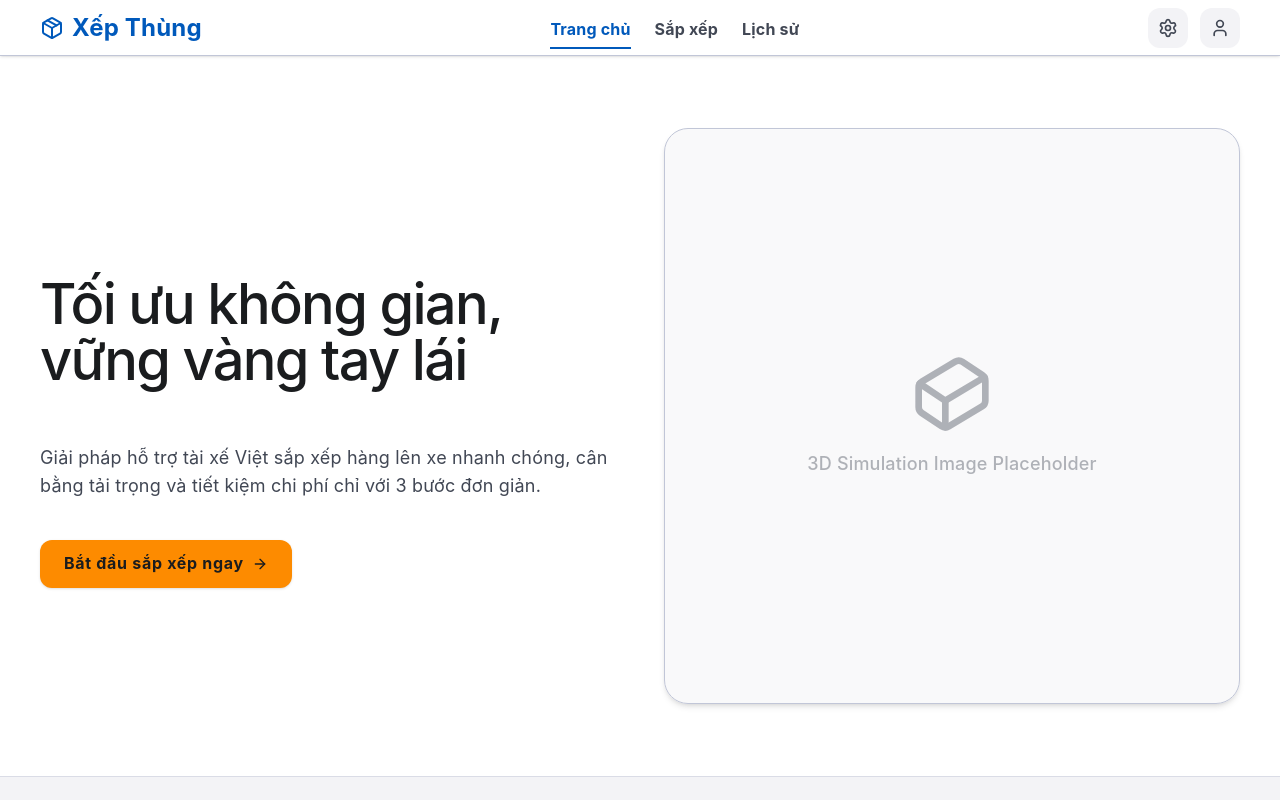
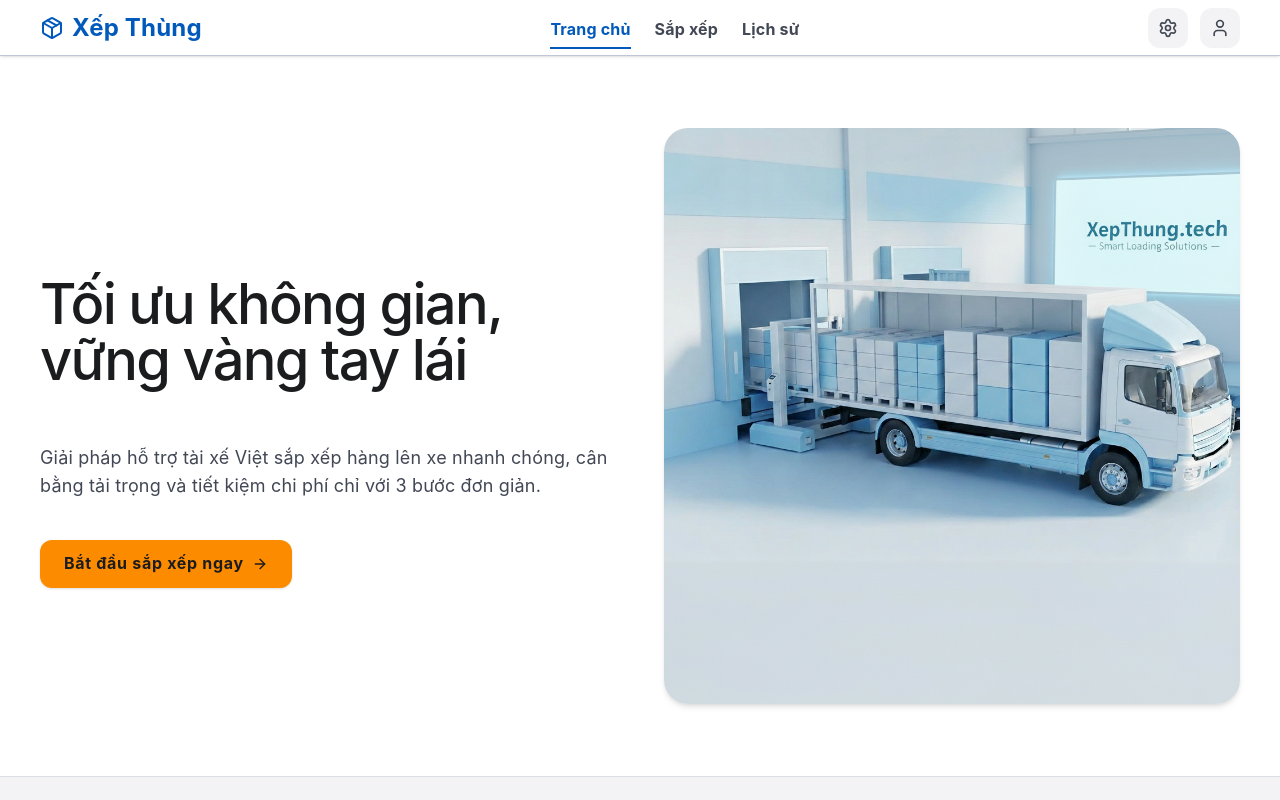
Before and after one commit to PhTh1789/XepThung, a React (Vite) app in the folder frontEnd/xep_hang_cung-Thinh/: page / in a window 1280 px wide. Built offline with nearby package versions, Linux system fonts and the light colour scheme; no server answers.

Commit message:
chore: Thay đổi hình ảnh trang home

```diff
--- a/frontEnd/xep_hang_cung-Thinh/src/features/home/HomePage.tsx
+++ b/frontEnd/xep_hang_cung-Thinh/src/features/home/HomePage.tsx
@@ -3,7 +3,7 @@ import { useAuthStore } from "@/store/useAuthStore";
 import { ArrowRight, Box, Cuboid, MonitorSmartphone } from "lucide-react";
 import { Button } from "@/components/ui/Button";
 import { ContactSection } from "./ContactSection";
-
+import imgHome from "@/assets/img_home.png";
 export function HomePage() {
   const userRole       = useAuthStore((s) => s.userRole);
   const setCurrentStep = useAppStore((s) => s.setCurrentStep);
@@ -56,15 +56,13 @@ export function HomePage() {
           </div>
         </div>
 
-        {/* Right: 3D Simulation Placeholder */}
-        <div className="relative w-full aspect-video md:aspect-square bg-muted/50 rounded-[24px] border border-border shadow-md flex items-center justify-center overflow-hidden order-1 md:order-2">
-          {/* Box Placeholder for 3D simulation image */}
-          <div className="flex flex-col items-center gap-4 opacity-40">
-            <Cuboid className="w-20 h-20 text-muted-foreground" />
-            <span className="text-muted-foreground font-medium text-lg px-4 text-center">
-              3D Simulation Image Placeholder
-            </span>
-          </div>
+        <div className="relative w-full aspect-video md:aspect-square rounded-[24px] shadow-md flex items-center justify-center overflow-hidden order-1 md:order-2">
+          {/* 3D simulation image */}
+          <img
+            src={imgHome}
+            alt="3D Simulation"
+            className="w-full h-full object-cover"
+          />
         </div>
       </div>
 
```
Also changed, not shown: frontEnd/xep_hang_cung-Thinh/src/assets/img_home.png (added).
